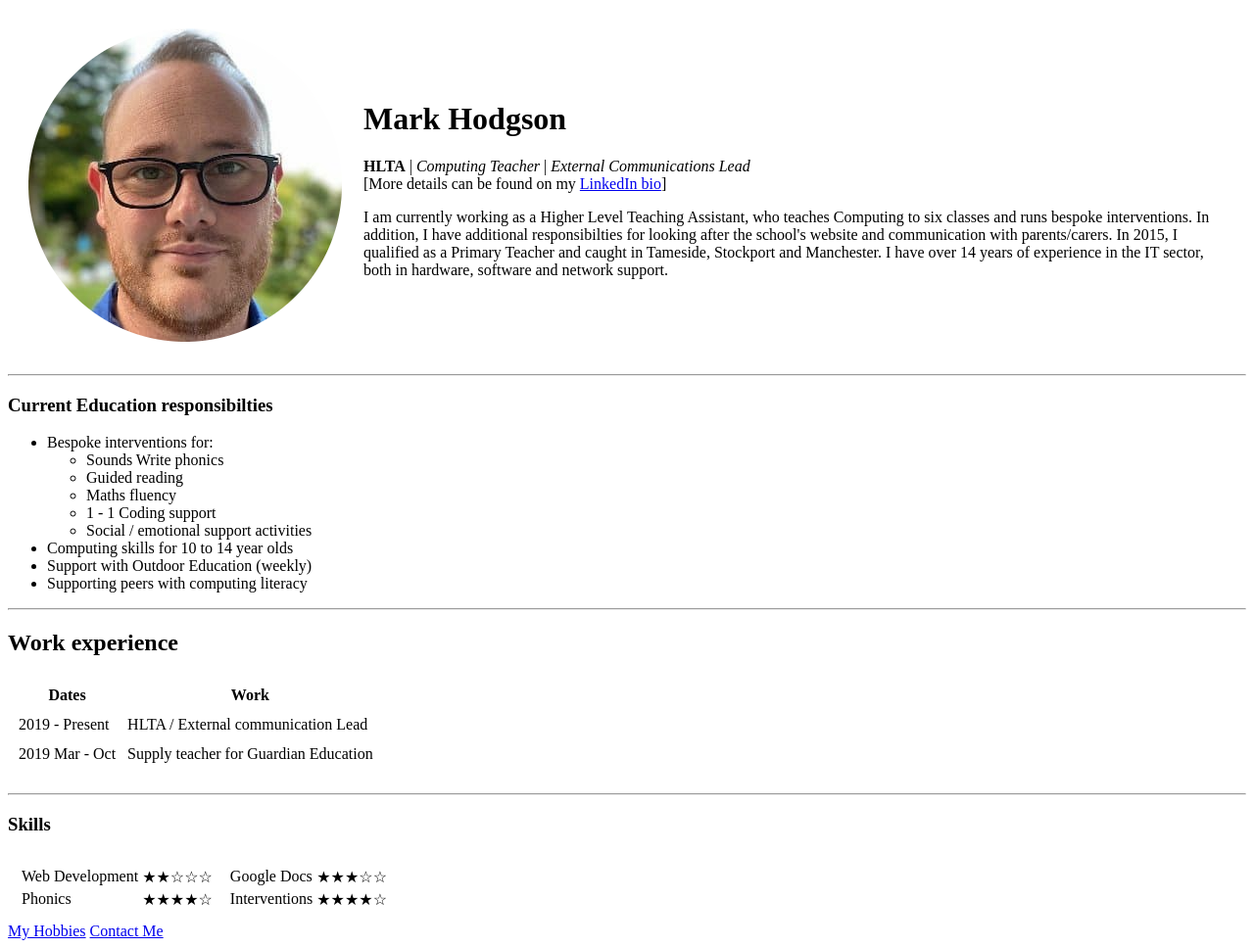
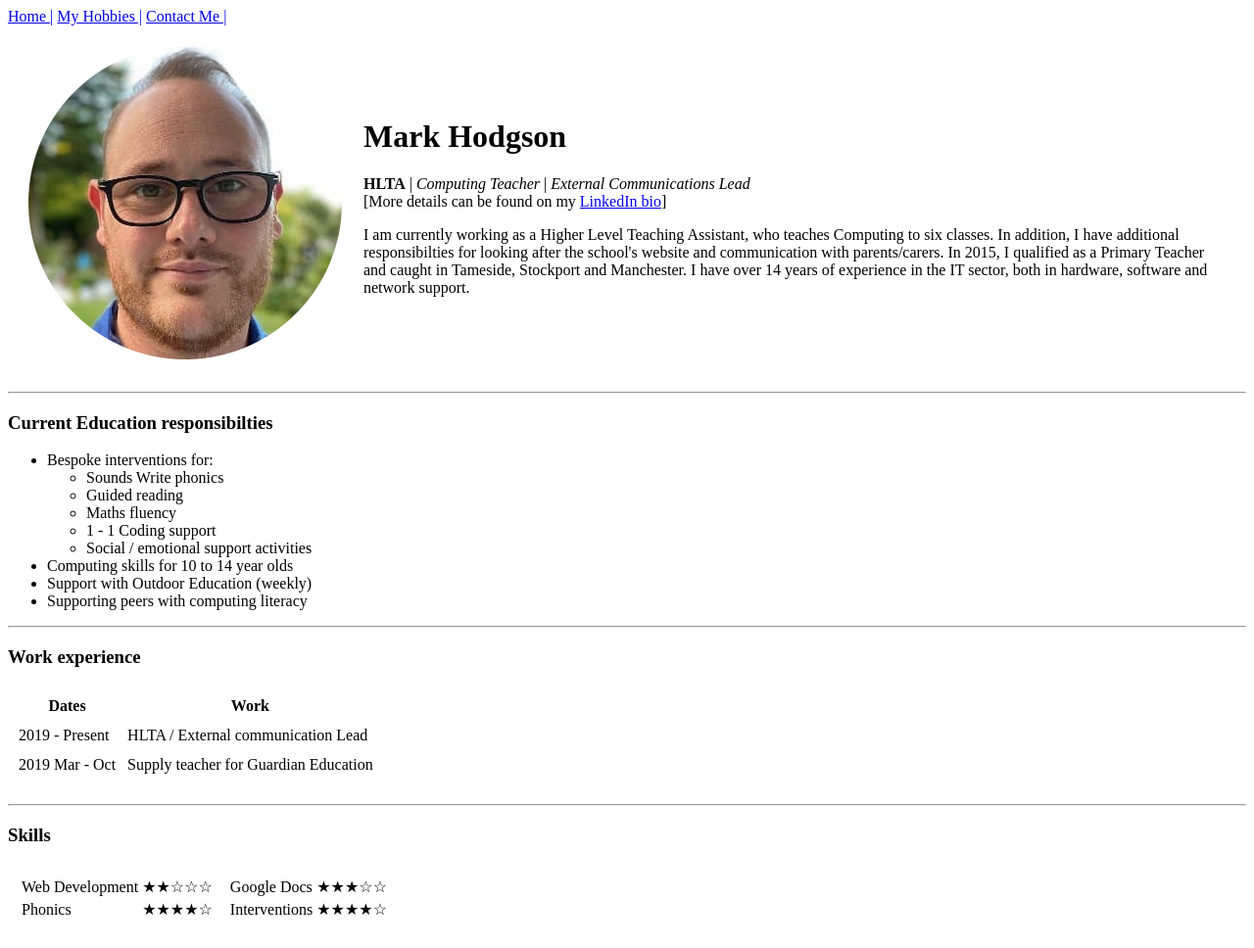
Before and after one commit to minimlr/cv, a plain HTML site: page index.html in a window 1280 px wide. Shown: the whole page at 98% size. Drawn offline with Linux system fonts and the light colour scheme.

Commit message:
Updated version of CV

```diff
--- a/index.html
+++ b/index.html
@@ -5,18 +5,22 @@
   <meta charset="utf-8">
   <!--Includes all character set in the unicode (universal code) -->
   <title>Mark Hodgson - Portfolio</title>
+<link rel="stylesheet" href="css/styles.css">
 </head>
 
 <body>
+  <a href="index.html">Home |</a>
+  <a href="hobbies.html">My Hobbies |</a>
+  <a href="contact.html">Contact Me |</a>
   <table cellspacing="20">
     <tr>
       <td><img src="images/markhodgson.png" alt="Mark Hodgson"></td>
       <td>
         <h1>Mark Hodgson</h1>
         <p><strong>HLTA</strong> | <em>Computing Teacher</em> | <em>External Communications Lead</em>
-          <br />[More details can be found on my <a href="https://www.linkedin.com/in/mark-hodgson-758351176/">LinkedIn bio</a>]
+          <br />[More details can be found on my <a href="https://linkedin.com">LinkedIn bio</a>]
         </p>
-        <p>I am currently working as a Higher Level Teaching Assistant, who teaches Computing to six classes and runs bespoke interventions. In addition, I have additional
+        <p>I am currently working as a Higher Level Teaching Assistant, who teaches Computing to six classes. In addition, I have additional
           responsibilties for looking after the school's website and communication with parents/carers. In 2015, I qualified as
           a Primary Teacher and caught in Tameside, Stockport and Manchester. I have over 14 years of experience in the IT sector, both
           in hardware, software and network support.</p>
@@ -41,7 +45,7 @@
     <li>Supporting peers with computing literacy </li>
   </ul>
   <hr />
-  <h2>Work experience</h2>
+  <h3>Work experience</h3>
   <table cellspacing="10">
     <thead>
       <tr>
@@ -68,7 +72,23 @@
   </table>
   <hr>
   <h3>Skills</h3>
-
+  <!--
+  <table border="1px" cellspacing="5">
+    <tbody>
+      <tr>
+        <td>Web Development</td>
+        <td>★★☆☆☆</td>
+        <td>Google Docs</td>
+        <td>★★★☆☆</td>
+      </tr>
+      <tr>
+        <td>Phonics</td>
+        <td>★★★★☆</td>
+        <td>Interventions</td>
+        <td>★★★★☆</td>
+      </tr>
+    </tbody>
+  </table> -->
   <table cellspacing="10">
     <tr>
       <td>
@@ -97,8 +117,7 @@
       </td>
     </tr>
   </table>
-  <a href="hobbies.html">My Hobbies</a>
-  <a href="contact.html">Contact Me</a>
+
 </body>
 
 </html>
```
Also changed, not shown: contact.html (+6 -1 lines), hobbies.html (+5 -1 lines).
